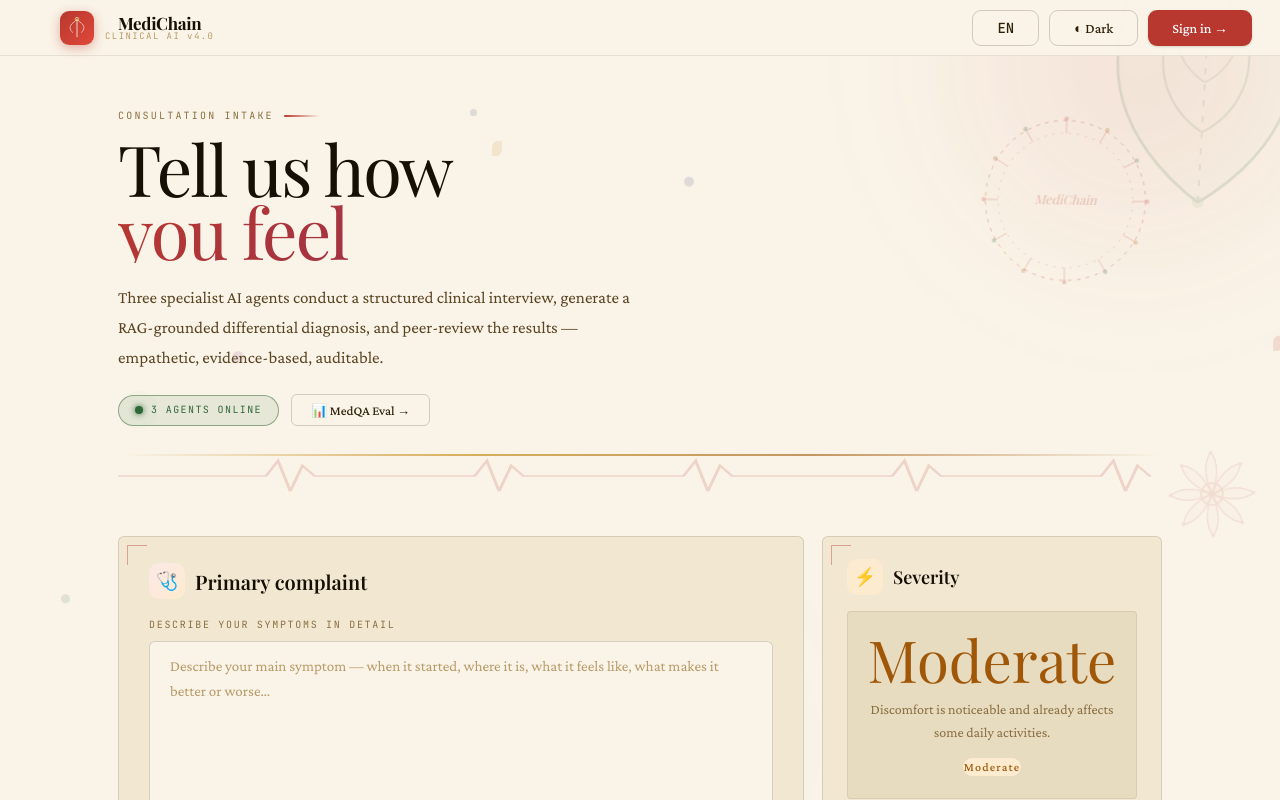
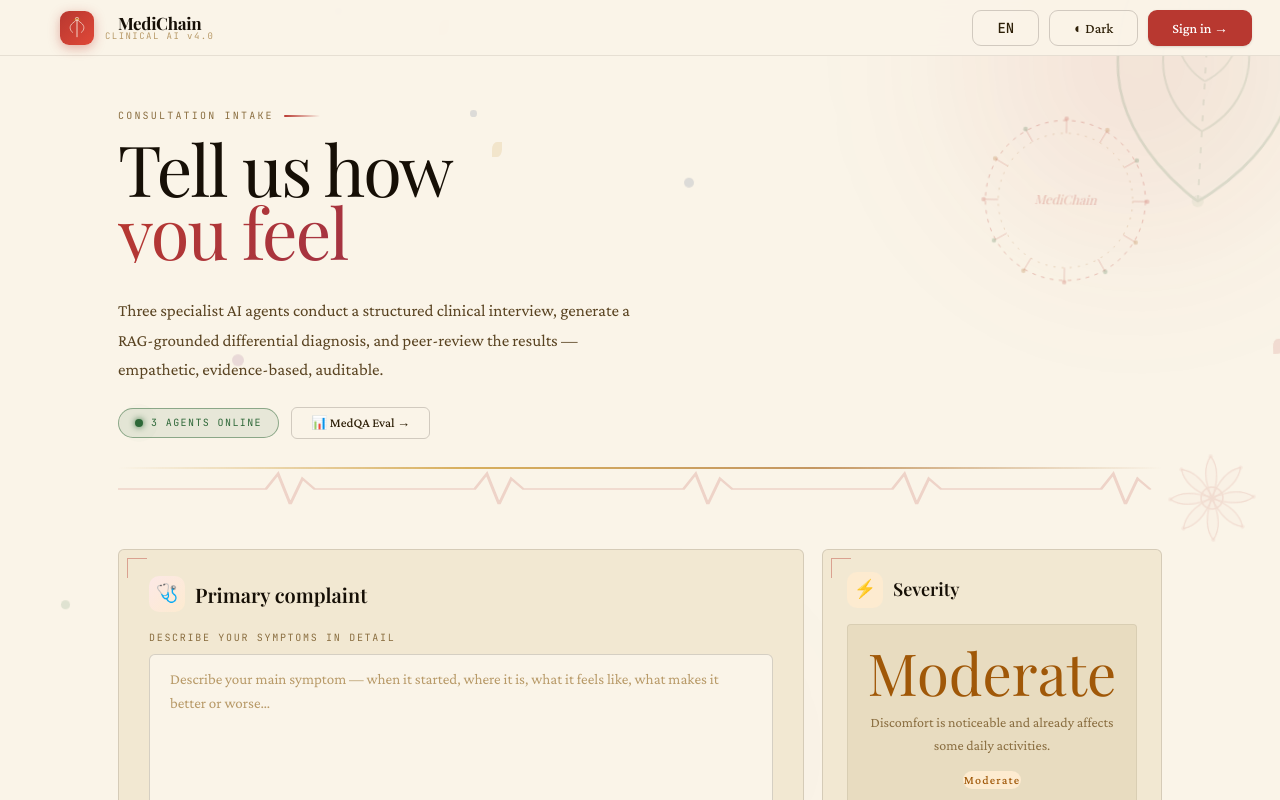
Before and after one commit to xu5733089/MediChain-A-Multi-Agent-Collaborative-System-for-Empathetic-Clinical-Diagnostic-Reasoning, a React (Vite) app in the folder medichain-frontend/: page /input in a window 1280 px wide. Shown: the top 800 px of the page. Built offline with nearby package versions, Linux system fonts and the light colour scheme; a web font is replaced by a local one.

Commit message:
fix: add paddingBottom to h1 to prevent descender clipping on 'y'

```diff
--- a/medichain-frontend/src/pages/InputPage.jsx
+++ b/medichain-frontend/src/pages/InputPage.jsx
@@ -48,7 +48,7 @@ export default function InputPage({ api, onSubmit, onEval, selectedPatient, onCl
           <div style={{ display: "flex", alignItems: "flex-start", justifyContent: "space-between", flexWrap: "wrap", gap: 24 }}>
             <div style={{ flex: 1, minWidth: 300 }}>
               <div className="eyebrow hero-eyebrow">{t("input.eyebrow")}</div>
-              <h1 style={{ fontFamily: "var(--serif)", fontSize: "clamp(48px,5.5vw,76px)", fontWeight: 400, color: "var(--ink)", lineHeight: 0.9, letterSpacing: -2, marginBottom: 20 }}>
+              <h1 style={{ fontFamily: "var(--serif)", fontSize: "clamp(48px,5.5vw,76px)", fontWeight: 400, color: "var(--ink)", lineHeight: 0.9, letterSpacing: -2, marginBottom: 20, paddingBottom: "0.18em" }}>
                 <span className="hero-line1">{t("input.title_line1")}</span>
                 <span className="grad-heading hero-line2">{t("input.title_line2")}</span>
               </h1>
```
